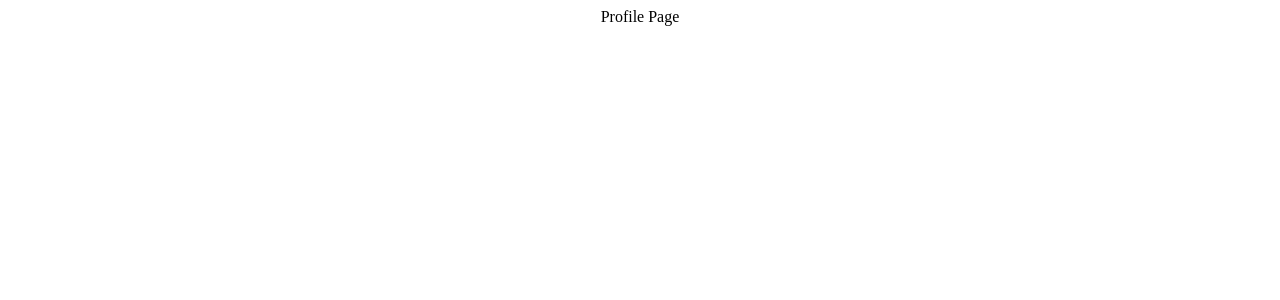
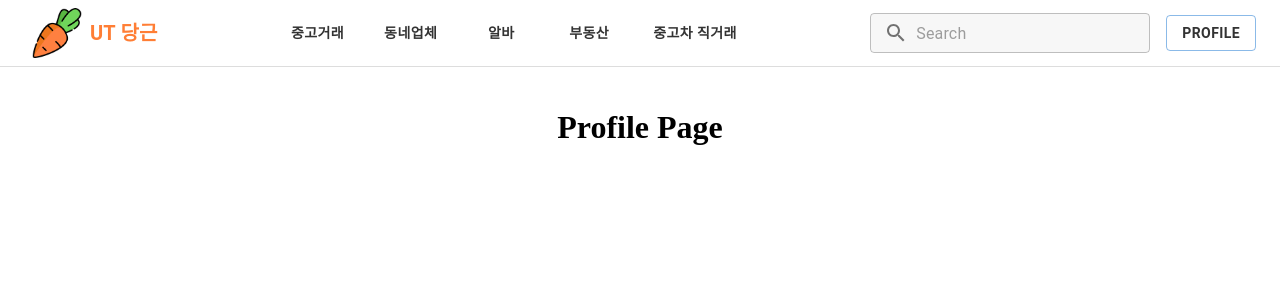
Before and after one commit to 123jklas/Carrot2024-React-Client, a React (Create React App) app: page /profile in a window 1280 px wide. Shown: the top 300 px of the page. Built offline with nearby package versions, Linux system fonts and the light colour scheme; the HTML template or start-up script is replaced by a standard one.

Commit message:
add nabar to profile page

```diff
--- /dev/null
+++ b/src/assets/styles/Profile.css
@@ -0,0 +1,3 @@
+.profile-container {
+    padding-top: 80px; /* Adjust this value based on the height of your Navbar */
+  }
--- a/src/pages/Profile/Profile.jsx
+++ b/src/pages/Profile/Profile.jsx
@@ -1,7 +1,12 @@
 import React from 'react'
+import Navbar from '../../components/Navbar'
+import Home from '../../assets/styles/Profile.css'
 const Profile = () => {
     return(
-        <div> Profile Page </div>
+        <div className="profile-container">
+            <Navbar/>
+            <h1> Profile Page </h1>
+        </div>
     )
 }
 export default Profile
```
